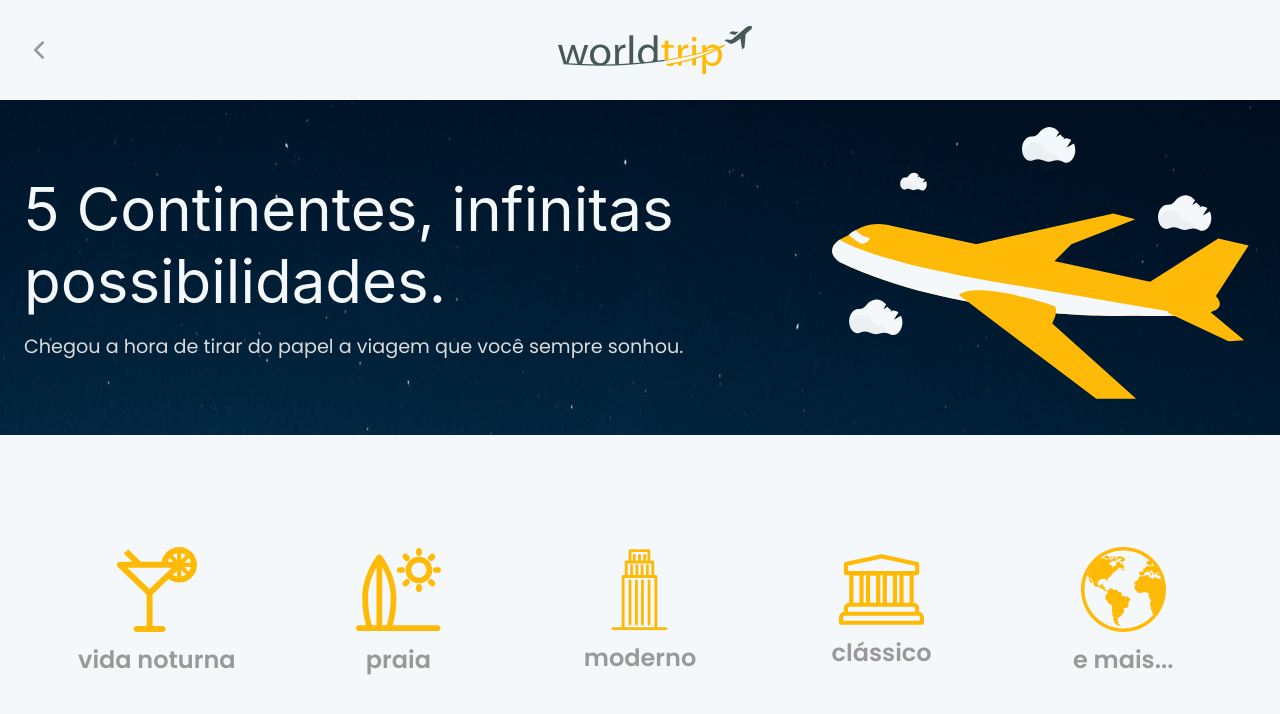
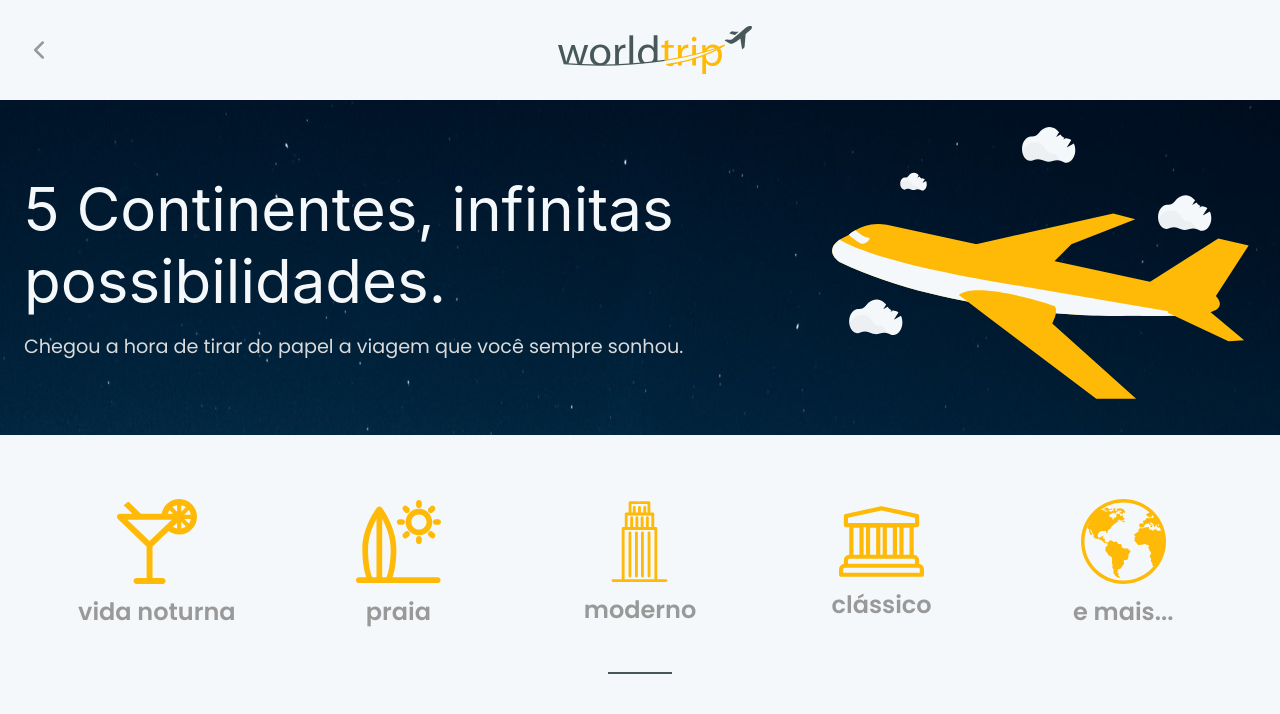
Before and after one commit to nikolaslopes/react-ignite-chapter04-challeng01-WORLDTRIP, a Next.js app: page / in a window 1280 px wide. Shown: the top 714 px of the page. Built offline with nearby package versions, Linux system fonts and the light colour scheme.

Commit message:
:feat: sparkles: divider

```diff
--- a/src/components/TravelTips/index.tsx
+++ b/src/components/TravelTips/index.tsx
@@ -26,7 +26,7 @@ export function TravelTips() {
       maxWidth={'1300px'}
       marginX={'auto'}
       paddingX={'12'}
-      marginY={{ base: '9', md: '9', lg: '28' }}
+      marginTop={{ base: '9', md: '16' }}
       justifyContent={'center'}
       alignItems={'center'}
     >
--- a/src/pages/index.tsx
+++ b/src/pages/index.tsx
@@ -1,4 +1,4 @@
-import { Flex } from '@chakra-ui/react'
+import { Box, Center, Divider, Flex, Heading } from '@chakra-ui/react'
 import type { NextPage } from 'next'
 import { Banner } from '../components/Banner'
 import { TravelTips } from '../components/TravelTips'
@@ -8,6 +8,15 @@ const Home: NextPage = () => {
     <Flex flexDirection={'column'}>
       <Banner />
       <TravelTips />
+
+      <Box
+        borderWidth={'1px'}
+        borderStyle={'solid'}
+        borderColor={'gray.900'}
+        width={{ base: '10', md: '16' }}
+        marginY={'12'}
+        alignSelf={'center'}
+      />
     </Flex>
   )
 }
```
